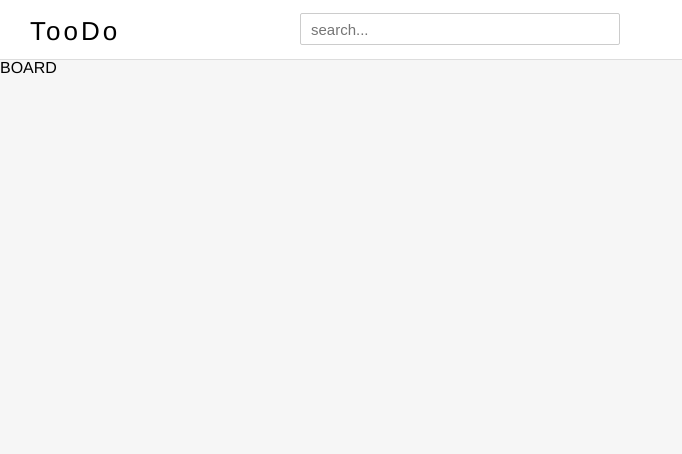
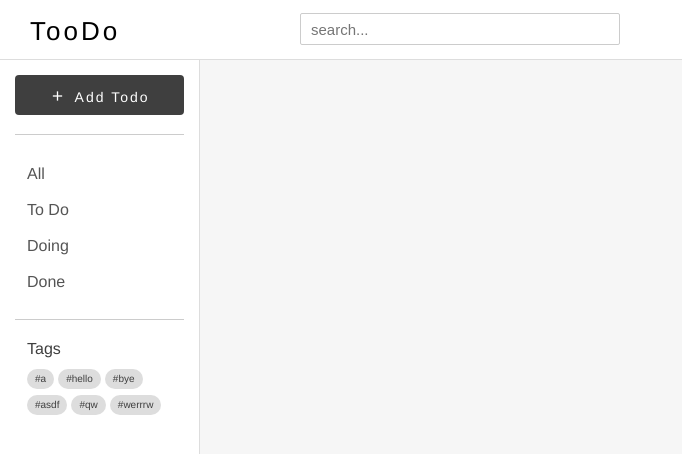
Before and after one commit to Smithoo/too-do, a Vue app: page /#/board/all in a window 1280 px wide. Shown: the top 454 px of the page, without its empty margins (0-682 px from the left). Built offline with nearby package versions, Linux system fonts and the light colour scheme.

Commit message:
feat: add side panel on board page (only view)

```diff
--- /dev/null
+++ b/src/views/components/board/side-panel/add-button.vue
@@ -0,0 +1,39 @@
+<template>
+    <div>
+        <button type="button"
+            @click="openForm">
+            <i class="material-icons">add</i>
+            Add Todo
+        </button>
+    </div>
+</template>
+
+<script>
+export default {
+    methods: {
+        openForm() {
+            this.$store.dispatch('ui/form/showForm');
+        },
+    },
+};
+</script>
+
+<style scoped>
+button {
+    position: relative;
+    width: 100%;
+    height: 40px;
+    background-color: #3f3f3f;
+    color: #ffffff;
+    text-align: center;
+    border-radius: 4px;
+    font-size: 14px;
+    letter-spacing: 2px;
+}
+button i {
+    position: relative;
+    top: 2px;
+    margin-right: 4px;
+    font-size: 16px;
+}
+</style>
--- /dev/null
+++ b/src/views/components/board/side-panel/navigation.vue
@@ -0,0 +1,37 @@
+<template>
+    <nav class="navigation">
+        <ul>
+            <li><router-link to="/">All</router-link></li>
+            <li><router-link to="/todo">To Do</router-link></li>
+            <li><router-link to="/doing">Doing</router-link></li>
+            <li><router-link to="/done">Done</router-link></li>
+        </ul>
+    </nav>
+</template>
+
+<style scoped>
+.navigation {
+    margin-top: 20px;
+}
+ul li {
+    background-color: #ffffff;
+}
+ul li:hover {
+    background-color: #3f3f3f;
+}
+li a {
+    padding: 10px 12px;
+    display: block;
+    width: 100%;
+    height: 100%;
+    color: #555555;
+    box-sizing: border-box;
+}
+li:hover a {
+    color: #ffffff;
+}
+li a.router-link-exact-active {
+    background-color: #3f3f3f;
+    color: #ffffff;
+}
+</style>
--- /dev/null
+++ b/src/views/components/board/side-panel/side-panel.vue
@@ -0,0 +1,55 @@
+<template>
+    <aside>
+        <add-button/>
+        <hr/>
+        <navigation/>
+        <hr/>
+        <tags/>
+    </aside>
+</template>
+
+<script>
+import AddButton from './add-button';
+import Navigation from './navigation';
+import Tags from './tags';
+
+export default {
+    components: {
+        AddButton,
+        Navigation,
+        Tags,
+    },
+};
+</script>
+
+<style scoped>
+aside {
+    position: fixed;
+    top: 0;
+    left: 0;
+    width: 200px;
+    height: 100%;
+    background-color: #fff;
+    transform: translateX(0px);
+    transition: transform 0.3s;
+    overflow-y: auto;
+    overflow-x: hidden;
+    border-right: 1px solid #ddd;
+    padding-top: 75px;
+    padding-left: 15px;
+    padding-right: 15px;
+    box-sizing: border-box;
+    z-index: 900;
+}
+aside.sideOff {
+    transform: translateX(-300px);
+}
+hr {
+    display: block;
+    height: 1px;
+    border: 0;
+    border-top: 1px solid #ccc;
+    margin: 1.2em 0;
+    padding: 0;
+}
+</style>
--- /dev/null
+++ b/src/views/components/board/side-panel/tags.vue
@@ -0,0 +1,38 @@
+<template>
+    <div class="tags">
+        <h4>Tags</h4>
+        <div class="tag-container">
+            <tag v-for="tag in tags" :key="tag">{{ tag }}</tag>
+        </div>
+    </div>
+</template>
+
+<script>
+import Tag from '@/views/common/tag.vue';
+
+export default {
+    data() {
+        return {
+            tags: ['a', 'hello', 'bye', 'asdf', 'qw', 'werrrw'],
+        };
+    },
+    components: {
+        Tag,
+    },
+};
+</script>
+
+<style scoped>
+.tags {
+    padding: 0 12px;
+}
+h4 {
+    color: #3f3f3f;
+}
+.tag-container {
+    margin-top: 12px;
+}
+.tag-container > .tag {
+    float: left;
+}
+</style>
--- a/src/views/pages/board.vue
+++ b/src/views/pages/board.vue
@@ -1,11 +1,16 @@
 <template>
     <div class="board">
-        BOARD
+        <side-panel/>
     </div>
 </template>
 
 <script>
+import SidePanel from '@/views/components/board/side-panel/side-panel.vue';
+
 export default {
+    components: {
+        SidePanel,
+    },
 };
 </script>
 
```
Also changed, not shown: src/views/layouts/slider.vue (+16 -12 lines).
